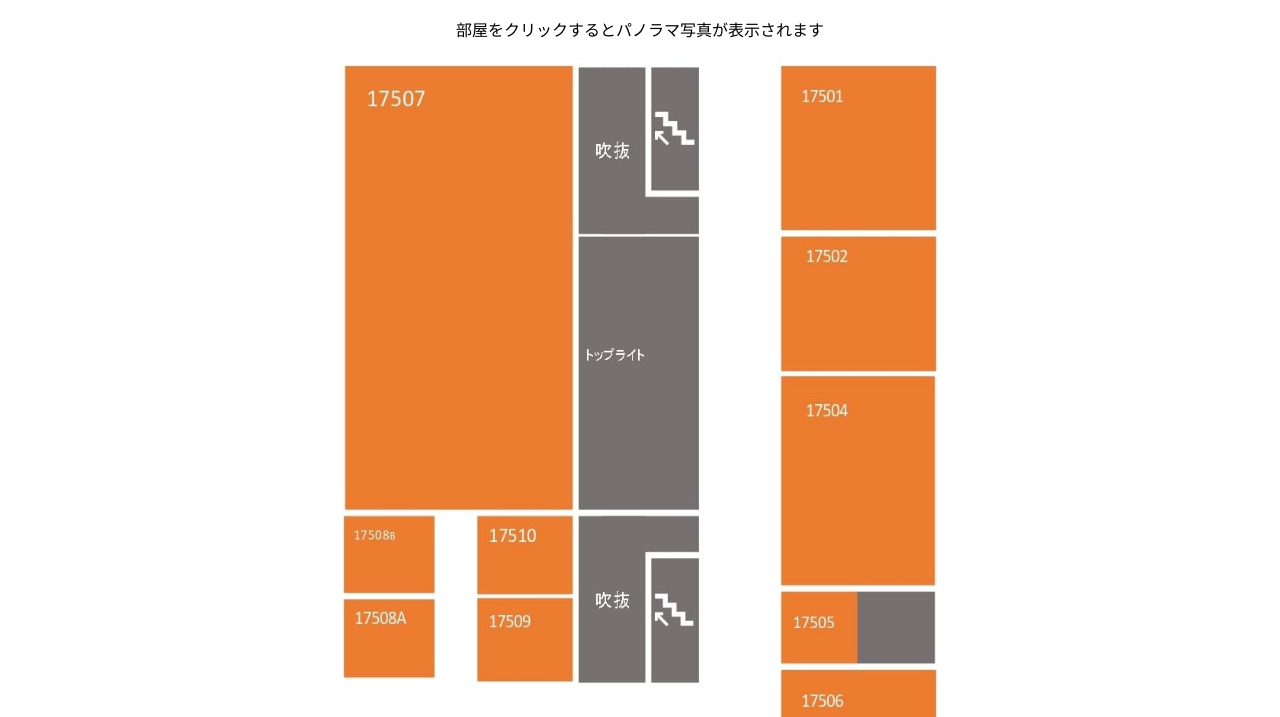
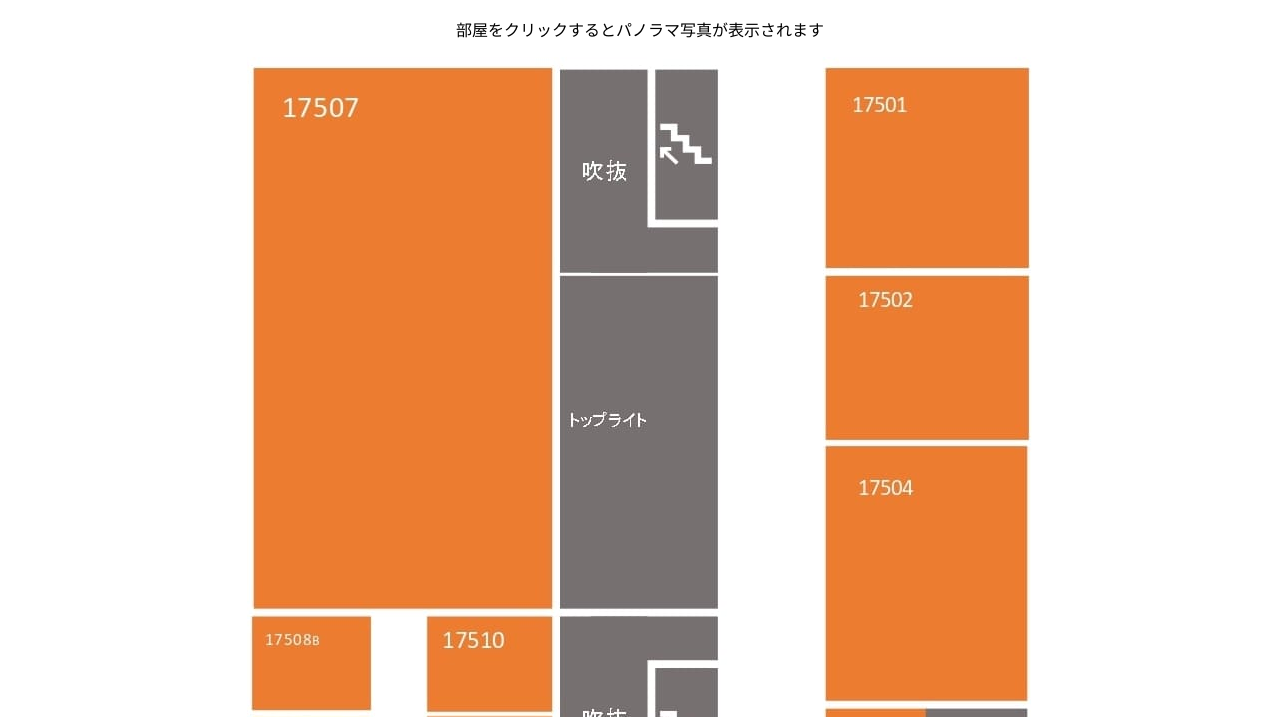
Before and after one commit to eitaro-yamashiro/panoramagic, a plain HTML site: page 175F.html in a window 1280 px wide. Shown: the part 83-800 px from the top of the page. Drawn offline with Linux system fonts and the light colour scheme.

Commit message:
Update 175F.html

```diff
--- a/175F.html
+++ b/175F.html
@@ -37,7 +37,7 @@
   </header>
 <p>部屋をクリックするとパノラマ写真が表示されます</p>
 
-<img src="5F.jpg" usemap="#ImageMap" width="600" height="800"alt=""/>
+<img src="5F.jpg" usemap="#ImageMap" width="" height=""alt=""/>
 <map name="ImageMap">
 <area shape="rect" coords="629,67,828,260" href="#" alt="" />
 <area shape="rect" coords="628,275,830,434" href="panorama.html" alt="" />
```
